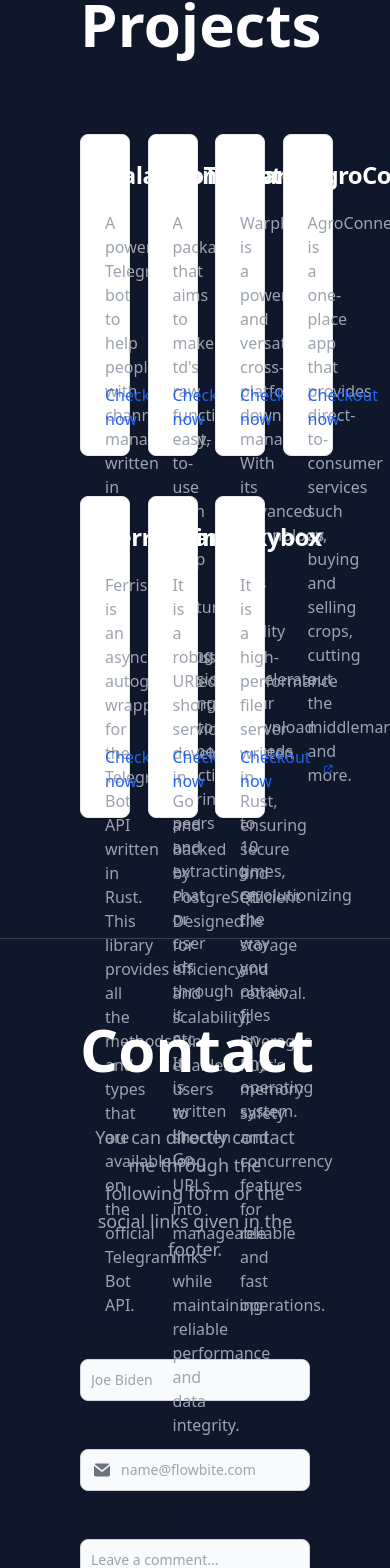
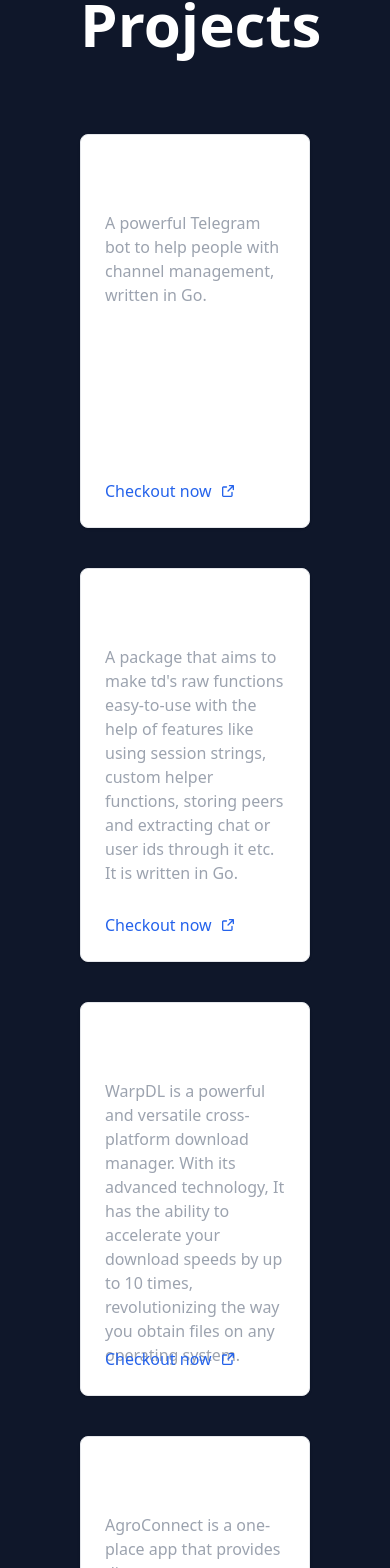
Before and after one commit to celestix/portfolio, a React (Create React App) app: page / in a window 390 px wide. Shown: the part 5399-6967 px from the top of the page. Built offline with nearby package versions, Linux system fonts and the light colour scheme.

Commit message:
optimize project cards for smaller screens

```diff
--- /dev/null
+++ b/src/components/cards/ProjectCard.jsx
@@ -0,0 +1,16 @@
+export default function ProjectCard({name,description,link}) {
+    return (
+        <div class="max-w-sm p-6 bg-white border border-gray-200 rounded-lg shadow dark:bg-gray-800 dark:border-gray-700">
+            <a href={link}>
+                <h5 class="mb-2 text-2xl font-semibold tracking-tight text-center pb-3">{name}</h5>
+            </a>
+            <p class="mb-3 font-normal text-gray-400 h-64 md:h-40">{description}</p>
+            <a href={link} class="inline-flex font-medium items-center text-blue-600 hover:underline">
+                Checkout now
+                <svg class="w-3 h-3 ms-2.5 rtl:rotate-[270deg]" aria-hidden="true" xmlns="http://www.w3.org/2000/svg" fill="none" viewBox="0 0 18 18">
+                    <path stroke="currentColor" stroke-linecap="round" stroke-linejoin="round" stroke-width="2" d="M15 11v4.833A1.166 1.166 0 0 1 13.833 17H2.167A1.167 1.167 0 0 1 1 15.833V4.167A1.166 1.166 0 0 1 2.167 3h4.618m4.447-2H17v5.768M9.111 8.889l7.778-7.778"/>
+                </svg>
+            </a>
+        </div>
+    )
+}
--- a/src/sections/projects/Projects.jsx
+++ b/src/sections/projects/Projects.jsx
@@ -1,94 +1,46 @@
+import ProjectCard from "../../components/cards/ProjectCard";
+
 export default function Projects() {
     return (
         <div class="px-20 pb-10">
           <h1 class="text-6xl font-extrabold text-center pb-14">Projects</h1>
           <br />
-          <div class="mx-auto grid grid-cols-4 gap-10 items-center justify-center">
-            <div class="max-w-sm p-6 bg-white border border-gray-200 rounded-lg shadow dark:bg-gray-800 dark:border-gray-700">
-              <a href="https://t.me/GalactronBot">
-                  <h5 class="mb-2 text-2xl font-semibold tracking-tight text-center pb-3">Galactron</h5>
-              </a>
-              <p class="mb-3 font-normal text-gray-400 h-40">A powerful Telegram bot to help people with channel management, written in Go.</p>
-              <a href="https://t.me/GalactronBot" class="inline-flex font-medium items-center text-blue-600 hover:underline">
-                  Checkout now
-                  <svg class="w-3 h-3 ms-2.5 rtl:rotate-[270deg]" aria-hidden="true" xmlns="http://www.w3.org/2000/svg" fill="none" viewBox="0 0 18 18">
-                      <path stroke="currentColor" stroke-linecap="round" stroke-linejoin="round" stroke-width="2" d="M15 11v4.833A1.166 1.166 0 0 1 13.833 17H2.167A1.167 1.167 0 0 1 1 15.833V4.167A1.166 1.166 0 0 1 2.167 3h4.618m4.447-2H17v5.768M9.111 8.889l7.778-7.778"/>
-                  </svg>
-              </a>
-            </div>
-            <div class="max-w-sm p-6 bg-white border border-gray-200 rounded-lg shadow dark:bg-gray-800 dark:border-gray-700">
-              <a href="https://github.com/celestix/gotgproto">
-                  <h5 class="mb-2 text-2xl font-semibold tracking-tight text-center pb-3">GoTGProto</h5>
-              </a>
-              <p class="mb-3 font-normal text-gray-400 h-40">A package that aims to make td's raw functions easy-to-use with the help of features like using session strings, custom helper functions, storing peers and extracting chat or user ids through it etc. It is written in Go.
-              </p>
-              <a href="https://github.com/celestix/gotgproto" class="inline-flex font-medium items-center text-blue-600 hover:underline">
-                  Checkout now
-                  <svg class="w-3 h-3 ms-2.5 rtl:rotate-[270deg]" aria-hidden="true" xmlns="http://www.w3.org/2000/svg" fill="none" viewBox="0 0 18 18">
-                      <path stroke="currentColor" stroke-linecap="round" stroke-linejoin="round" stroke-width="2" d="M15 11v4.833A1.166 1.166 0 0 1 13.833 17H2.167A1.167 1.167 0 0 1 1 15.833V4.167A1.166 1.166 0 0 1 2.167 3h4.618m4.447-2H17v5.768M9.111 8.889l7.778-7.778"/>
-                  </svg>
-              </a>
-            </div>
-            <div class="max-w-sm p-6 bg-white border border-gray-200 rounded-lg shadow dark:bg-gray-800 dark:border-gray-700">
-              <a href="https://github.com/warpdl/warpdl">
-                  <h5 class="mb-2 text-2xl font-semibold tracking-tight text-center pb-3">WarpDL</h5>
-              </a>
-              <p class="mb-3 font-normal text-gray-400 h-40">WarpDL is a powerful and versatile cross-platform download manager. With its advanced technology, It has the ability to accelerate your download speeds by up to 10 times, revolutionizing the way you obtain files on any operating system.</p>
-              <a href="https://github.com/warpdl/warpdl" class="inline-flex font-medium items-center text-blue-600 hover:underline">
-                  Checkout now
-                  <svg class="w-3 h-3 ms-2.5 rtl:rotate-[270deg]" aria-hidden="true" xmlns="http://www.w3.org/2000/svg" fill="none" viewBox="0 0 18 18">
-                      <path stroke="currentColor" stroke-linecap="round" stroke-linejoin="round" stroke-width="2" d="M15 11v4.833A1.166 1.166 0 0 1 13.833 17H2.167A1.167 1.167 0 0 1 1 15.833V4.167A1.166 1.166 0 0 1 2.167 3h4.618m4.447-2H17v5.768M9.111 8.889l7.778-7.778"/>
-                  </svg>
-              </a>
-            </div>
-            <div class="max-w-sm p-6 bg-white border border-gray-200 rounded-lg shadow dark:bg-gray-800 dark:border-gray-700">
-              <a href="https://github.com/celestix/agroconnect">
-                  <h5 class="mb-2 text-2xl font-semibold tracking-tight text-center pb-3">AgroConnect</h5>
-              </a>
-              <p class="mb-3 font-normal text-gray-400 h-40">AgroConnect is a one-place app that provides direct-to-consumer services such as buying and selling crops, cutting out the middleman, and more.</p>
-              <a href="https://github.com/celestix/agroconnect" class="inline-flex font-medium items-center text-blue-600 hover:underline">
-                  Checkout now
-                  <svg class="w-3 h-3 ms-2.5 rtl:rotate-[270deg]" aria-hidden="true" xmlns="http://www.w3.org/2000/svg" fill="none" viewBox="0 0 18 18">
-                      <path stroke="currentColor" stroke-linecap="round" stroke-linejoin="round" stroke-width="2" d="M15 11v4.833A1.166 1.166 0 0 1 13.833 17H2.167A1.167 1.167 0 0 1 1 15.833V4.167A1.166 1.166 0 0 1 2.167 3h4.618m4.447-2H17v5.768M9.111 8.889l7.778-7.778"/>
-                  </svg>
-              </a>
-            </div>
-            <div class="max-w-sm p-6 bg-white border border-gray-200 rounded-lg shadow dark:bg-gray-800 dark:border-gray-700">
-              <a href="https://github.com/ferrisgram/ferrisgram">
-                  <h5 class="mb-2 text-2xl font-semibold tracking-tight text-center pb-3">Ferrisgram</h5>
-              </a>
-              <p class="mb-3 font-normal text-gray-400 h-40">FerrisGram is an asynchronous autogenerated wrapper for the Telegram Bot API written in Rust. This library provides all the methods and types that are available on the official Telegram Bot API.</p>
-              <a href="https://github.com/ferrisgram/ferrisgram" class="inline-flex font-medium items-center text-blue-600 hover:underline">
-                  Checkout now
-                  <svg class="w-3 h-3 ms-2.5 rtl:rotate-[270deg]" aria-hidden="true" xmlns="http://www.w3.org/2000/svg" fill="none" viewBox="0 0 18 18">
-                      <path stroke="currentColor" stroke-linecap="round" stroke-linejoin="round" stroke-width="2" d="M15 11v4.833A1.166 1.166 0 0 1 13.833 17H2.167A1.167 1.167 0 0 1 1 15.833V4.167A1.166 1.166 0 0 1 2.167 3h4.618m4.447-2H17v5.768M9.111 8.889l7.778-7.778"/>
-                  </svg>
-              </a>
-            </div>
-            <div class="max-w-sm p-6 bg-white border border-gray-200 rounded-lg shadow dark:bg-gray-800 dark:border-gray-700">
-              <a href="https://github.com/srinkco/srink">
-                  <h5 class="mb-2 text-2xl font-semibold tracking-tight text-center pb-3">Srink</h5>
-              </a>
-              <p class="mb-3 font-normal text-gray-400 h-40">It is a robust URL shortener service developed in Go and backed by PostgreSQL. Designed for efficiency and scalability, Srink enables users to shorten long URLs into manageable links while maintaining reliable performance and data integrity.</p>
-              <a href="https://github.com/srinkco/srink" class="inline-flex font-medium items-center text-blue-600 hover:underline">
-                  Checkout now
-                  <svg class="w-3 h-3 ms-2.5 rtl:rotate-[270deg]" aria-hidden="true" xmlns="http://www.w3.org/2000/svg" fill="none" viewBox="0 0 18 18">
-                      <path stroke="currentColor" stroke-linecap="round" stroke-linejoin="round" stroke-width="2" d="M15 11v4.833A1.166 1.166 0 0 1 13.833 17H2.167A1.167 1.167 0 0 1 1 15.833V4.167A1.166 1.166 0 0 1 2.167 3h4.618m4.447-2H17v5.768M9.111 8.889l7.778-7.778"/>
-                  </svg>
-              </a>
-            </div>
-            <div class="max-w-sm p-6 bg-white border border-gray-200 rounded-lg shadow dark:bg-gray-800 dark:border-gray-700">
-              <a href="https://github.com/celestix/skybox">
-                  <h5 class="mb-2 text-2xl font-semibold tracking-tight text-center pb-3">Skybox</h5>
-              </a>
-              <p class="mb-3 font-normal text-gray-400 h-40">It is a high-performance file server written in Rust, ensuring secure and efficient file storage and retrieval. It leverages Rust's memory safety and concurrency features for reliable and fast operations.</p>
-              <a href="https://github.com/celestix/skybox" class="inline-flex font-medium items-center text-blue-600 hover:underline">
-                  Checkout now
-                  <svg class="w-3 h-3 ms-2.5 rtl:rotate-[270deg]" aria-hidden="true" xmlns="http://www.w3.org/2000/svg" fill="none" viewBox="0 0 18 18">
-                      <path stroke="currentColor" stroke-linecap="round" stroke-linejoin="round" stroke-width="2" d="M15 11v4.833A1.166 1.166 0 0 1 13.833 17H2.167A1.167 1.167 0 0 1 1 15.833V4.167A1.166 1.166 0 0 1 2.167 3h4.618m4.447-2H17v5.768M9.111 8.889l7.778-7.778"/>
-                  </svg>
-              </a>
-            </div>
+          <div class="mx-auto grid grid-cols-1 md:grid-cols-2 lg:grid-cols-4 gap-10 items-center justify-center">
+            <ProjectCard
+                name="Galactron"
+                description="A powerful Telegram bot to help people with channel management, written in Go."
+                link="https://t.me/GalactronBot"
+            />
+            <ProjectCard
+                name="GoTGProto"
+                description="A package that aims to make td's raw functions easy-to-use with the help of features like using session strings, custom helper functions, storing peers and extracting chat or user ids through it etc. It is written in Go."
+                link="https://github.com/celestix/gotgproto"
+            />
+            <ProjectCard
+                name="WarpDL"
+                description="WarpDL is a powerful and versatile cross-platform download manager. With its advanced technology, It has the ability to accelerate your download speeds by up to 10 times, revolutionizing the way you obtain files on any operating system."
+                link="https://github.com/warpdl/warpdl"
+            />
+            <ProjectCard
+                name="AgroConnect"
+                description="AgroConnect is a one-place app that provides direct-to-consumer services such as buying and selling crops, cutting out the middleman, and more."
+                link="https://github.com/celestix/agroconnect"
+            />
+            <ProjectCard
+                name="Ferrisgram"
+                description="FerrisGram is an asynchronous autogenerated wrapper for the Telegram Bot API written in Rust. This library provides all the methods and types that are available on the official Telegram Bot API."
+                link="https://github.com/ferrisgram/ferrisgram"
+            />
+            <ProjectCard
+                name="Srink"
+                description="It is a robust URL shortener service developed in Go and backed by PostgreSQL. Designed for efficiency and scalability, Srink enables users to shorten long URLs into manageable links while maintaining reliable performance and data integrity."
+                link="https://github.com/srinkco/srink"
+            />
+            <ProjectCard
+                name="SkyBox"
+                description="It is a high-performance file server written in Rust, ensuring secure and efficient file storage and retrieval. It leverages Rust's memory safety and concurrency features for reliable and fast operations."
+                link="https://github.com/celestix/skybox"
+            />
           </div>
         </div>
     )
```
